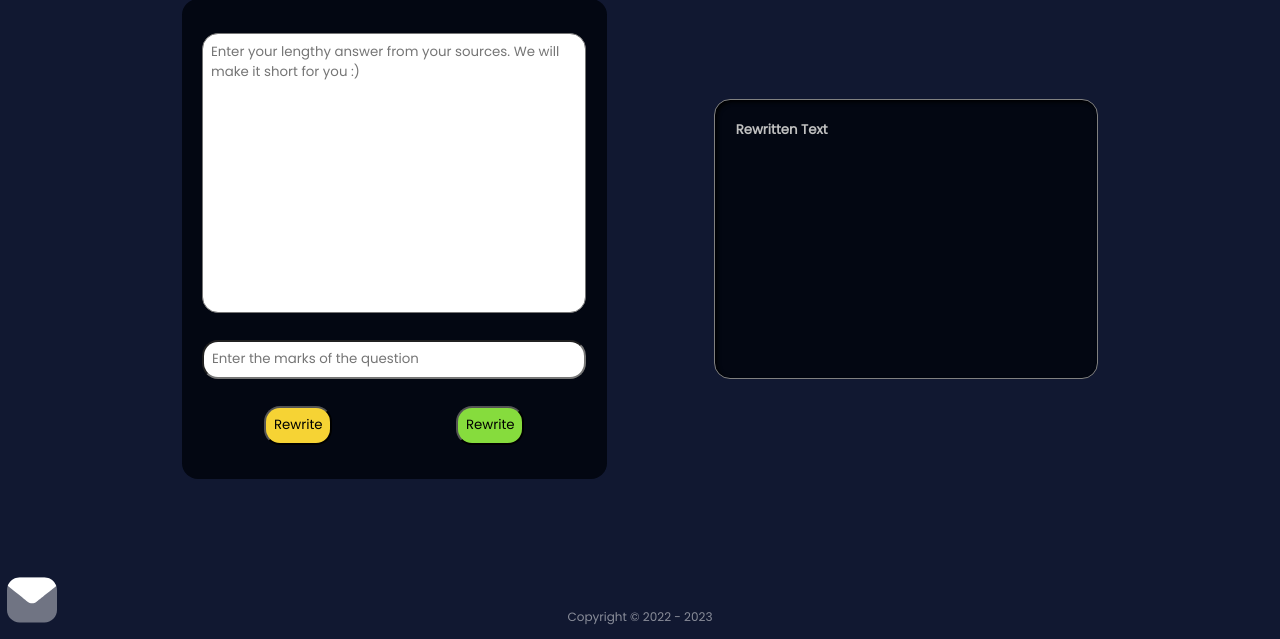
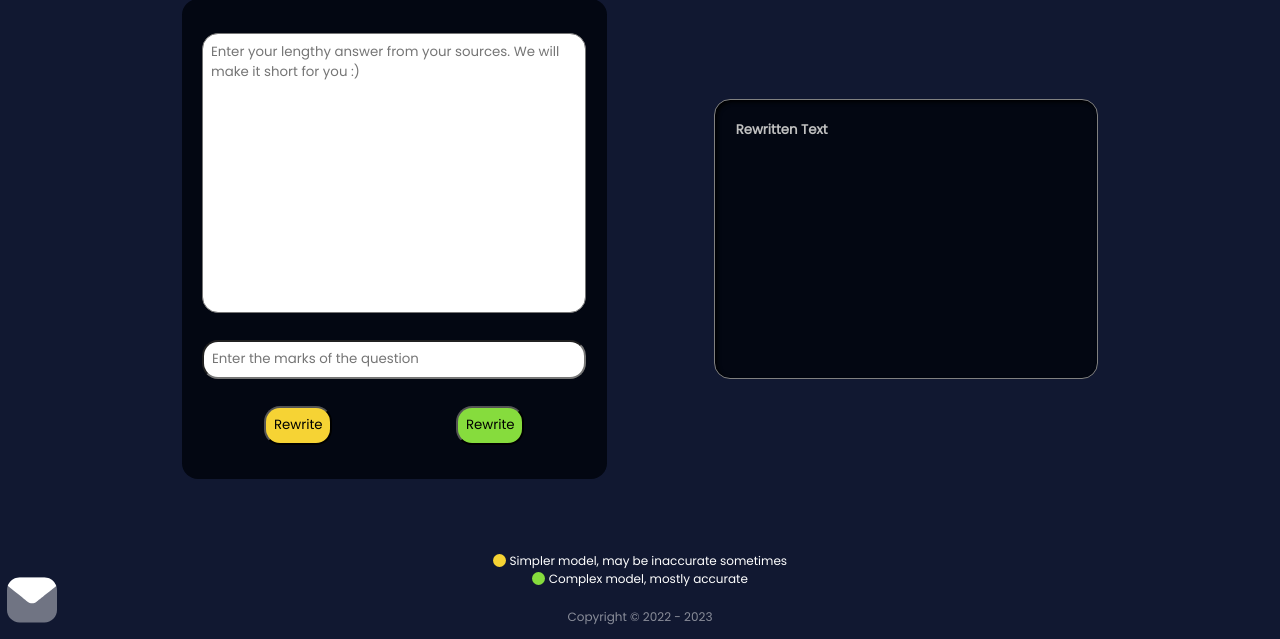
Before and after one commit to themelody77/ai-web, a Flask app: page /ansBot in a window 1280 px wide. Shown: the part 161-800 px from the top of the page. Run offline with Flask 2, Linux system fonts and the light colour scheme; parts of the project's set-up code (start-up, migrations or seed data) failed here and were passed over.

Commit message:
extractive and abstractive working

```diff
--- /dev/null
+++ b/abstract_summary.py
@@ -0,0 +1,18 @@
+import os
+import google.generativeai as palm
+
+# palm.configure(api_key=os.environ.get('API_KEY'))
+palm.configure(api_key="AIzaSyDp5fkGPgw8VeKa5oN_AJqM7MezZOg8VR4")
+
+models = [m for m in palm.list_models() if 'generateText' in m.supported_generation_methods]
+model = models[0].name
+def getAbstractSummary(rawtext,size):
+    rawtext += "\n Summarize the above for a "+int(size)*2+" mark question"
+    completion = palm.generate_text(
+        model=model,
+        prompt=rawtext,
+        temperature=0,
+        max_output_tokens=800,
+    )
+    print(completion.result)
+    return completion.result
--- a/app.py
+++ b/app.py
@@ -1,6 +1,6 @@
 from flask import request, Flask, render_template
 from text_summary import summarizer
-
+from abstract_summary import getAbstractSummary
 app = Flask(__name__)
 
 @app.route("/")
@@ -20,5 +20,7 @@ def return_summary():
         summary = summarizer(rawtxt,summary_length)
         print(summary)
         return render_template("rewrite.html",summary=summary)
-    elif action == "GPT":
-        return "Model still under build. We encourage your patience"
+    elif action == "abstract":
+        summary = getAbstractSummary(rawtxt,summary_length)
+        print(summary)
+        return render_template("rewrite.html",summary=summary)
--- a/requirements.txt
+++ b/requirements.txt
@@ -6,4 +6,5 @@ typing-extensions!=4.7.0,>=4.6.0
 gunicorn>=20.1.0,<21.0.0
 summarizer==0.0.7
 transformers==4.8.2
+google-generativeai
 https://github.com/explosion/spacy-models/releases/download/en_core_web_sm-3.6.0/en_core_web_sm-3.6.0.tar.gz#egg=en_core_web_sm
--- a/static/styles.css
+++ b/static/styles.css
@@ -172,3 +172,36 @@ a{
     justify-content: space-around;
     width: 100%;
 }
+.circle{
+    width: 1dvw;
+    height: 1dvw;
+    border-radius: 100%;
+    margin-right: 1%;
+}
+#legend{
+    position: absolute;
+    bottom: 4dvw;
+    left: 0;right: 0;
+    margin: 0 auto;
+    width: fit-content;
+    height: fit-content;
+    color: #fff;
+    font-size: 0.75em;
+    display: flex;
+    flex-direction: column;
+    align-items: center;
+    justify-content: center;
+    text-align: center;
+}
+.legend-child{
+    display: flex;
+    width: 30dvw;
+    align-items: center;
+    justify-content: center;
+}
+#extract{
+    background-color: #f6d334;
+}
+#abstract{
+    background-color: #86dc3d;
+}
--- a/templates/rewrite.html
+++ b/templates/rewrite.html
@@ -21,15 +21,25 @@
     </div>
     <div id="prediction-frame">
         <form id="raw-text-form" action="/getSummary" method="post">
-            <textarea name="rawtext" id="rawtext" placeholder="Enter your lengthy answer from your sources. We will make it short for you :)"></textarea>
-            <input type="number" name="size" id="size" placeholder="Enter the marks of the question">
+            <textarea required name="rawtext" id="rawtext" placeholder="Enter your lengthy answer from your sources. We will make it short for you :)"></textarea>
+            <input required min="1" max="10" type="number" name="size" id="size" placeholder="Enter the marks of the question">
             <div id="submit-btns">
                 <button value="nlp" name="sumtype" class="submit" type="submit">Rewrite</button>
-                <button value="GPT" type="submit" id="GPT-submit" class="submit" name="sumtype">Rewrite</button>
+                <button value="abstract" type="submit" id="GPT-submit" class="submit" name="sumtype">Rewrite</button>
             </div>
         </form>
         <div id="summary-div">
             <h5>{{summary}}</h5>
+        </div>
+    </div>
+    <div id="legend">
+        <div class="legend-child">
+            <div id="extract" class="circle"></div>
+            <p>Simpler model, may be inaccurate sometimes</p>
+        </div>
+        <div class="legend-child">
+            <div id="abstract" class="circle"></div>
+            <p>Complex model, mostly accurate</p>
         </div>
     </div>
     <footer id="footer">
```
Also changed, not shown: gpt_summary.py (deleted).
